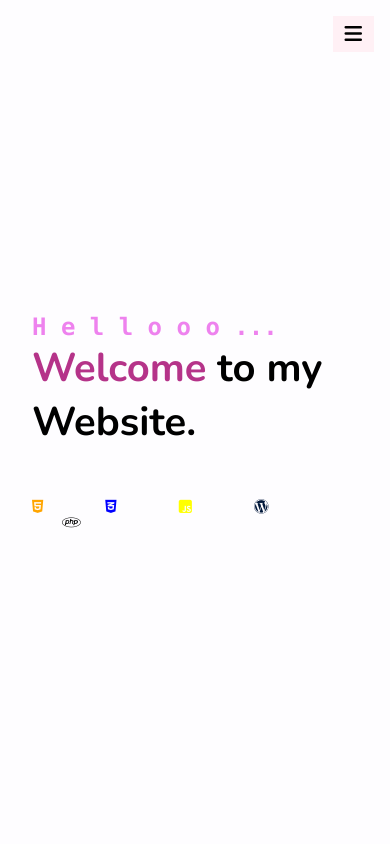
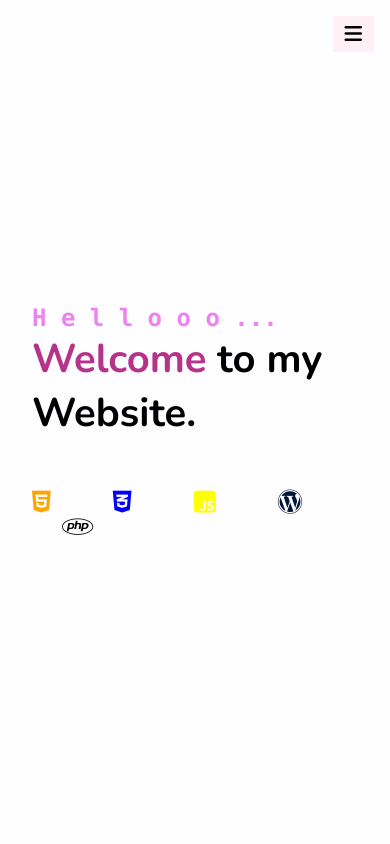
Before and after one commit to enkhmaanbnaa/enkhmaa, a plain HTML site: page index.html in a window 390 px wide. Shown: the top 844 px of the page. Drawn offline with nearby package versions, Linux system fonts and the light colour scheme.

Commit message:
Update style.css

```diff
--- a/css/style.css
+++ b/css/style.css
@@ -374,19 +374,19 @@ flex-wrap: wrap;
         padding: 0;
     }
     .fa-html5{
-      font-size: 30px;
+      font-size: 50px;
     }
     .fa-css3-alt{
-      font-size: 30px;
+      font-size: 50px;
     }
     .fa-square-js{
-      font-size: 30px;
+      font-size: 50px;
     }
     .fa-wordpress{
-      font-size: 30px;
+      font-size: 50px;
     }
     .fa-php{
-      font-size: 30px;
+      font-size: 50px;
     }
 
 }
@@ -410,19 +410,19 @@ flex-wrap: wrap;
         margin: 3rem 0;
     }
     .fa-html5{
-      font-size: 15px;
+      font-size: 25px;
     }
     .fa-css3-alt{
-      font-size: 15px;
+      font-size: 25px;
     }
     .fa-square-js{
-      font-size: 15px;
+      font-size: 25px;
     }
     .fa-wordpress{
-      font-size: 15px;
+      font-size: 25px;
     }
     .fa-php{
-      font-size: 15px;
+      font-size: 25px;
     }
 }
 
```
